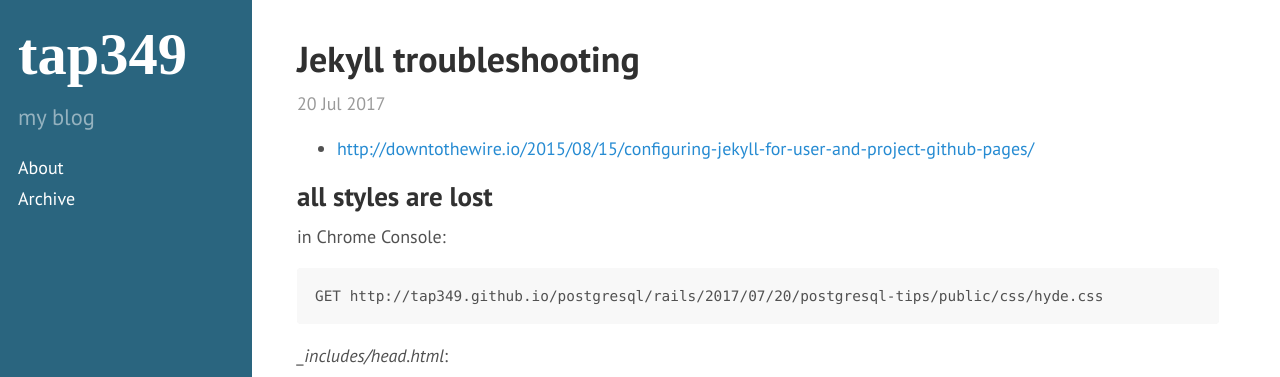
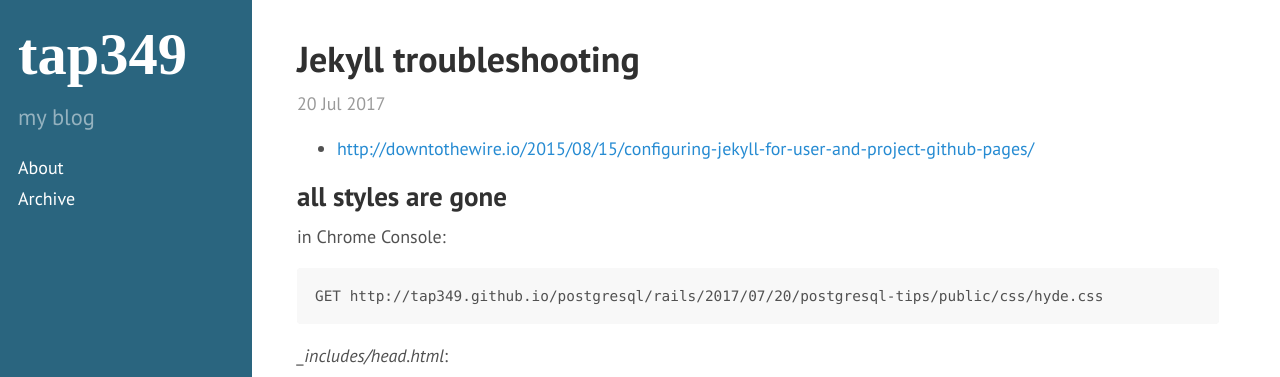
Before and after one commit to tap349/tap349.github.io, a Jekyll site: the page built from _posts/2017-07-21-jekyll-troubleshooting.md, in a window 1280 px wide. Shown: the top 377 px of the page. Built offline with Jekyll 4.4.1, drawn with Linux system fonts in a browser that asks for light colours.

Commit message:
update 2017-07-24_18:57:38

```diff
--- a/_posts/2017-07-21-jekyll-troubleshooting.md
+++ b/_posts/2017-07-21-jekyll-troubleshooting.md
@@ -10,7 +10,7 @@ categories: [jekyll]
 
 - <http://downtothewire.io/2015/08/15/configuring-jekyll-for-user-and-project-github-pages/>
 
-## all styles are lost
+## all styles are gone
 
 in Chrome Console:
 
```
